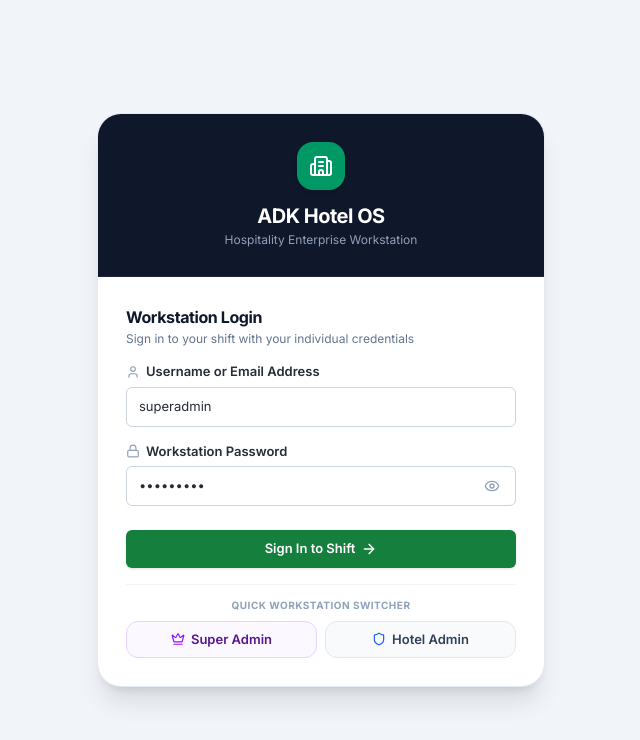
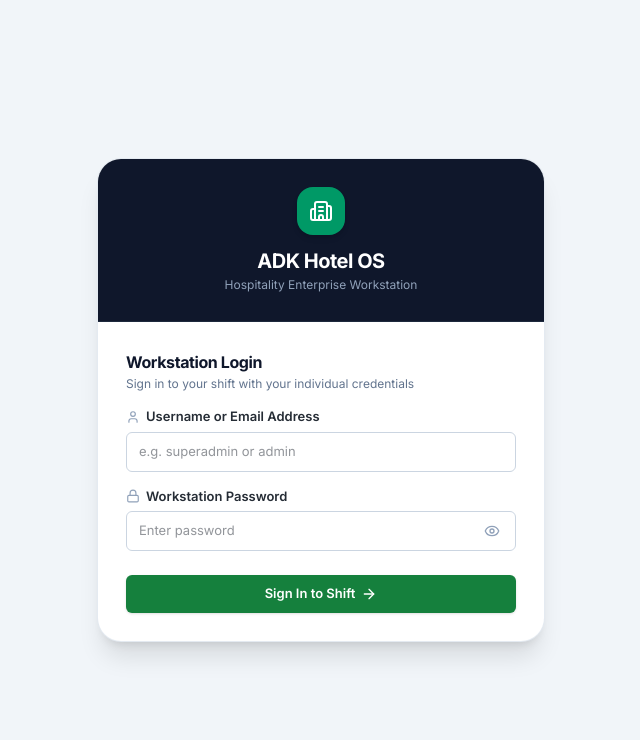
Before and after one commit to adksoftwares/hotel-os-platform, a Next.js app in the folder frontend/: page /login in a window 1280 px wide. Shown: the top 740 px of the page, without its empty margins (319-959 px from the left). Built offline with nearby package versions, Linux system fonts and the light colour scheme.

Commit message:
fix(login): remove quick workstation switcher preset pills

```diff
--- a/frontend/src/app/login/page.tsx
+++ b/frontend/src/app/login/page.tsx
@@ -3,13 +3,13 @@ import React, { useState } from 'react';
 import { useRouter } from 'next/navigation';
 import {
   Building2, Lock, User, AlertCircle, ArrowRight,
-  Eye, EyeOff, Smartphone, Sparkles, Shield, Crown
+  Eye, EyeOff
 } from 'lucide-react';
 import { loadStaffAccounts, StaffAccount } from '@/lib/staffStorage';
 
 export default function Login() {
-  const [identifier, setIdentifier] = useState('superadmin');
-  const [password, setPassword] = useState('Super@123');
+  const [identifier, setIdentifier] = useState('');
+  const [password, setPassword] = useState('');
   const [showPassword, setShowPassword] = useState(false);
   const [error, setError] = useState('');
   const [loading, setLoading] = useState(false);
@@ -139,12 +139,6 @@ export default function Login() {
     }
   };
 
-  const setPreset = (userVal: string, passVal: string) => {
-    setIdentifier(userVal);
-    setPassword(passVal);
-    setError('');
-  };
-
   return (
     <div className="min-h-screen flex items-center justify-center bg-slate-100 p-4 select-none">
       <div className="w-full max-w-md bg-white rounded-3xl shadow-xl border border-slate-200/90 overflow-hidden">
@@ -224,33 +218,6 @@ export default function Login() {
               <ArrowRight className="w-4 h-4" />
             </button>
           </div>
-
-          {/* Quick Demo Credentials Pill Bar */}
-          <div className="pt-3 border-t border-slate-100">
-            <p className="text-[10px] font-bold text-slate-400 uppercase tracking-wider mb-2 text-center">
-              Quick Workstation Switcher
-            </p>
-            <div className="grid grid-cols-2 gap-2 text-xs">
-              <button
-                type="button"
-                onClick={() => setPreset('superadmin', 'Super@123')}
-                className="p-2 rounded-xl border border-purple-200 bg-purple-50/70 hover:bg-purple-100 text-purple-900 font-semibold text-center flex items-center justify-center gap-1.5 transition-colors cursor-pointer"
-                title="Super Admin (Corporate HQ)"
-              >
-                <Crown className="w-3.5 h-3.5 text-purple-600" />
-                <span>Super Admin</span>
-              </button>
-              <button
-                type="button"
-                onClick={() => setPreset('admin', 'Admin@123')}
-                className="p-2 rounded-xl border border-slate-200 bg-slate-50 hover:bg-slate-100 text-slate-700 font-semibold text-center flex items-center justify-center gap-1.5 transition-colors cursor-pointer"
-                title="Hotel Administrator"
-              >
-                <Shield className="w-3.5 h-3.5 text-blue-600" />
-                <span>Hotel Admin</span>
-              </button>
-            </div>
-          </div>
         </form>
       </div>
     </div>
```
